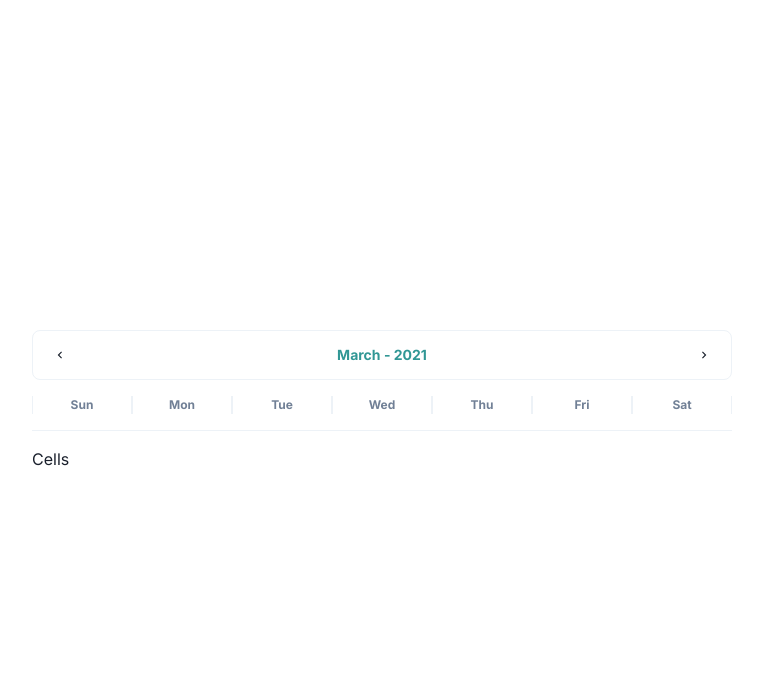
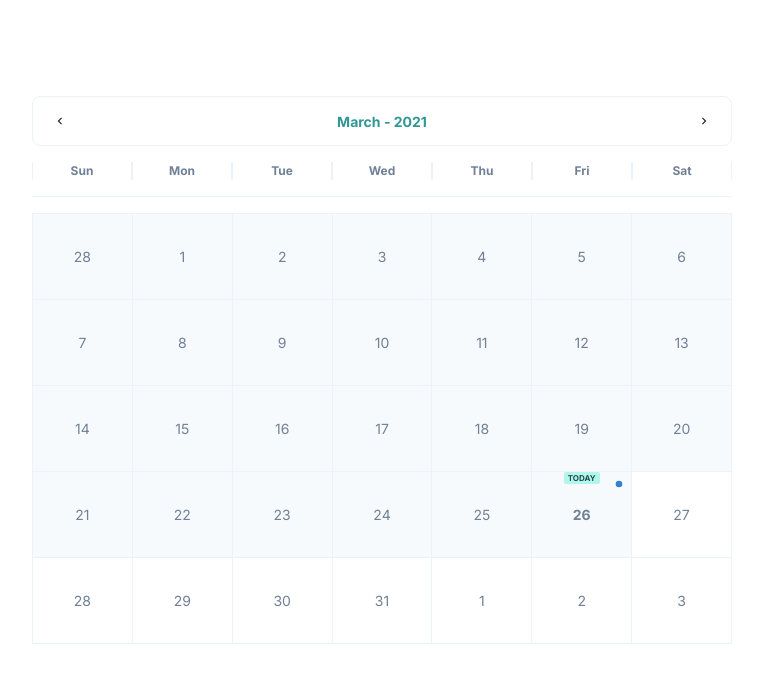
Before and after one commit to DevCeur/simple-calendar, a React (Create React App) app: page / in a window 1280 px wide. Shown: the top 682 px of the page, without its empty margins (258-1021 px from the left). Built offline with nearby package versions, Linux system fonts and the light colour scheme.

Commit message:
[feat]: Create Cells component functionality

```diff
--- a/src/components/Calendar/Calendar.tsx
+++ b/src/components/Calendar/Calendar.tsx
@@ -9,29 +9,28 @@ import Cells from "components/Cells";
 const Calendar = () => {
   const [dates, setDates] = useState({
     currentMonth: new Date(),
-    selectedMonth: new Date(),
   });
 
   const handlePrevMonth = (e: React.MouseEvent) => {
     e.preventDefault();
-    setDates({ ...dates, currentMonth: addMonths(dates.currentMonth, 1) });
+    setDates({ ...dates, currentMonth: subMonths(dates.currentMonth, 1) });
   };
 
   const handleNextMonth = (e: React.MouseEvent) => {
     e.preventDefault();
-    setDates({ ...dates, currentMonth: subMonths(dates.currentMonth, 1) });
+    setDates({ ...dates, currentMonth: addMonths(dates.currentMonth, 1) });
   };
 
   return (
-    <Center w="100vw" h="100vh">
-      <Flex direction="column" maxW={700} w="85%">
+    <Center w="100vw">
+      <Flex direction="column" maxW={700} w="85%" mt={24}>
         <Header
           currentMonth={dates.currentMonth}
           onPrevMonth={handlePrevMonth}
           onNextMonth={handleNextMonth}
         />
         <Days currentMonth={dates.currentMonth} />
-        <Cells />
+        <Cells currentMonth={dates.currentMonth} />
       </Flex>
     </Center>
   );
--- a/src/components/Cells/Cells.tsx
+++ b/src/components/Cells/Cells.tsx
@@ -1,11 +1,125 @@
-import { Flex, Text } from "@chakra-ui/react";
+import { useState } from "react";
+import {
+  endOfWeek,
+  format,
+  startOfMonth,
+  startOfWeek,
+  endOfMonth,
+  isToday,
+  isBefore,
+  addDays,
+  isSameDay,
+} from "date-fns";
+import { Badge, Box, Center, Flex, Text } from "@chakra-ui/react";
+import { RiCheckboxBlankCircleFill } from "react-icons/ri";
 
-const Cells = () => {
-  return (
-    <Flex>
-      <Text>Cells</Text>
-    </Flex>
-  );
+interface CellsProps {
+  currentMonth: Date;
+}
+
+const Cells = ({ currentMonth }: CellsProps) => {
+  const [selectedDate, setSelectedDate] = useState(new Date());
+
+  const dateFormat = "d";
+  const rows = [];
+
+  const monthStart = startOfMonth(currentMonth);
+  const monthEnd = endOfMonth(currentMonth);
+  const startDate = startOfWeek(monthStart);
+  const endDate = endOfWeek(monthEnd);
+
+  let days = [];
+  let day = startDate;
+  let formattedDate = "";
+
+  const handleClickDay = (selectedDate: Date) => {
+    setSelectedDate(selectedDate);
+  };
+
+  while (day <= endDate) {
+    for (let i = 0; i < 7; i++) {
+      formattedDate = format(day, dateFormat);
+
+      const cloneDay = day;
+
+      days.push(
+        <Box
+          key={day.toString()}
+          w="100%"
+          position="relative"
+          p={8}
+          borderBottom="1px"
+          borderLeft="1px"
+          borderColor="gray.100"
+          _last={{
+            borderBottom: "1px",
+            borderRight: "1px",
+            borderColor: "gray.100",
+          }}
+          bgColor={isBefore(day, new Date()) ? "gray.50" : "transparent"}
+          cursor={isBefore(day, new Date()) ? "default" : "pointer"}
+          pointerEvents={isBefore(day, new Date()) ? "none" : "all"}
+          _hover={{
+            bgColor: isBefore(day, new Date()) ? "gray.50" : "teal.50",
+          }}
+          onClick={() => handleClickDay(cloneDay)}
+        >
+          {isToday(day) && (
+            <Center>
+              <Badge
+                fontSize="8px"
+                position="absolute"
+                top="0"
+                mx="auto"
+                colorScheme="teal"
+              >
+                Today
+              </Badge>
+            </Center>
+          )}
+          {isSameDay(day, selectedDate) && (
+            <Box
+              color="blue.500"
+              fontSize="8px"
+              position="absolute"
+              top="0"
+              right="0"
+              p={2}
+            >
+              <RiCheckboxBlankCircleFill />
+            </Box>
+          )}
+          <Text
+            fontSize="sm"
+            fontWeight={isToday(day) ? "bold" : "regular"}
+            color="gray.500"
+            textAlign="center"
+            _hover={{
+              color: isBefore(day, new Date()) ? "gray.500" : "teal.500",
+            }}
+          >
+            {formattedDate}
+          </Text>
+        </Box>
+      );
+
+      day = addDays(day, 1);
+    }
+
+    rows.push(
+      <Flex
+        key={day.toString()}
+        w="100%"
+        justify="space-between"
+        _first={{ borderTop: "1px", borderTopColor: "gray.100" }}
+      >
+        {days}
+      </Flex>
+    );
+    days = [];
+  }
+
+  return <Box w="100%">{rows}</Box>;
 };
 
 export default Cells;
```
